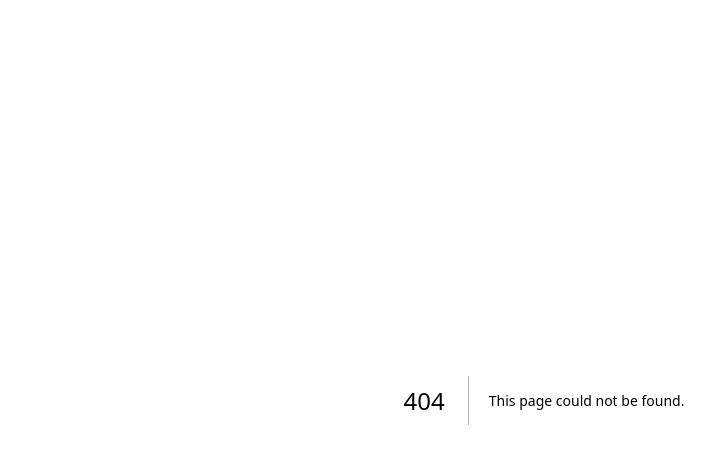
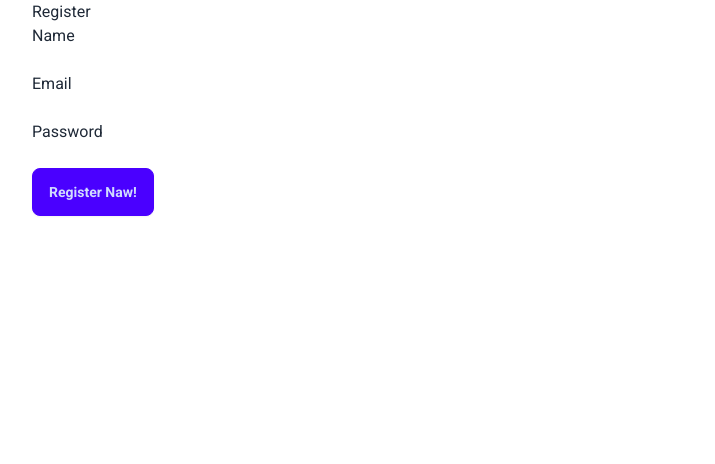
Before and after one commit to EmonHossen10/bite-buddy, a Next.js app: page /register in a window 1280 px wide. Before the commit this address had no page. Shown: the top 464 px of the page, without its empty margins (96-811 px from the left). Built offline with nearby package versions, Linux system fonts and the light colour scheme.

Commit message:
SAYED: MOGOOSE CONNACTION AND SCHEMA

```diff
--- a/package.json
+++ b/package.json
@@ -9,6 +9,8 @@
     "lint": "next lint"
   },
   "dependencies": {
+    "mongodb": "^6.5.0",
+    "mongoose": "^8.3.1",
     "next": "14.2.1",
     "react": "^18",
     "react-dom": "^18",
--- /dev/null
+++ b/src/app/api/register/route.js
@@ -0,0 +1,12 @@
+import { User } from "../../../models/User.js";
+import mongoose from "mongoose";
+
+
+export async function POST( res ) {
+    const body = await res.json();
+    mongoose.connect(process.env.MONGO_URL);
+
+    const createUser = await User.create(body);
+
+    return Response.json(createUser);
+}
--- /dev/null
+++ b/src/app/register/page.js
@@ -0,0 +1,46 @@
+'use client'
+
+
+function RegisterPage () {
+
+    const handelRegister = async e => {
+        e.preventDefault();
+
+        const form = e.target;
+        const name = form.name.value;
+        const email = form.email.value;
+        const password = form.password.value;
+
+
+        console.log("Name:", name, "Email:", email, "Password:", password);
+
+        const response = await fetch('/api/register', {
+            method: 'POST',
+            body: JSON.stringify({email, password}),
+            headers: {'Content-Type': 'application/json'}
+        });
+
+    }
+
+  return (
+    <section className='bg-white h-screen '>
+        <div className=''>
+            <h1>Register</h1>
+            <form className='' onSubmit={handelRegister}>
+                <label>Name</label><br />
+                <input className='' name='name' type='text'/><br />
+
+                <label>Email</label><br />
+                <input className='' name='email' type='email'/><br />
+
+                <label>Password</label><br />
+                <input className='' name='password' type='password'/><br />
+
+                <button className="btn btn-primary">Register Naw!</button>
+            </form>
+        </div>
+    </section>
+  )
+}
+
+export default RegisterPage
--- /dev/null
+++ b/src/models/User.js
@@ -0,0 +1,9 @@
+import Schema, { model, models } from "mongoose";
+
+const UserSchema = new Schema({
+    mane: { type: String},
+    email: { type: String, required: true, unique: true},
+    password: { type: String}
+}, {timestamps: true})
+
+export const User = models?.User || model('User', UserSchema);
```
Also changed, not shown: src/app/api/users/route.js (added), 2 other files (tests, documents, lock files or other folders).
